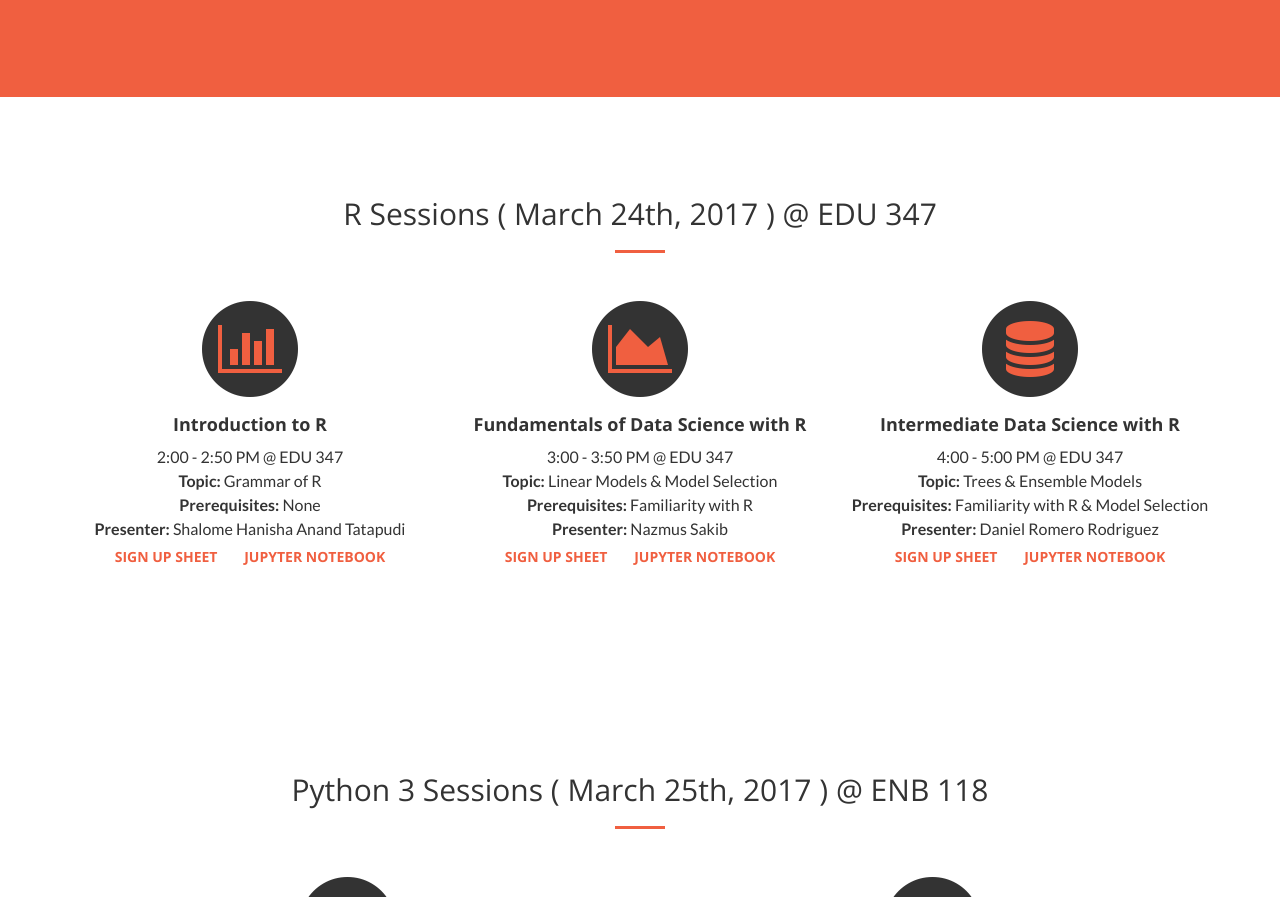
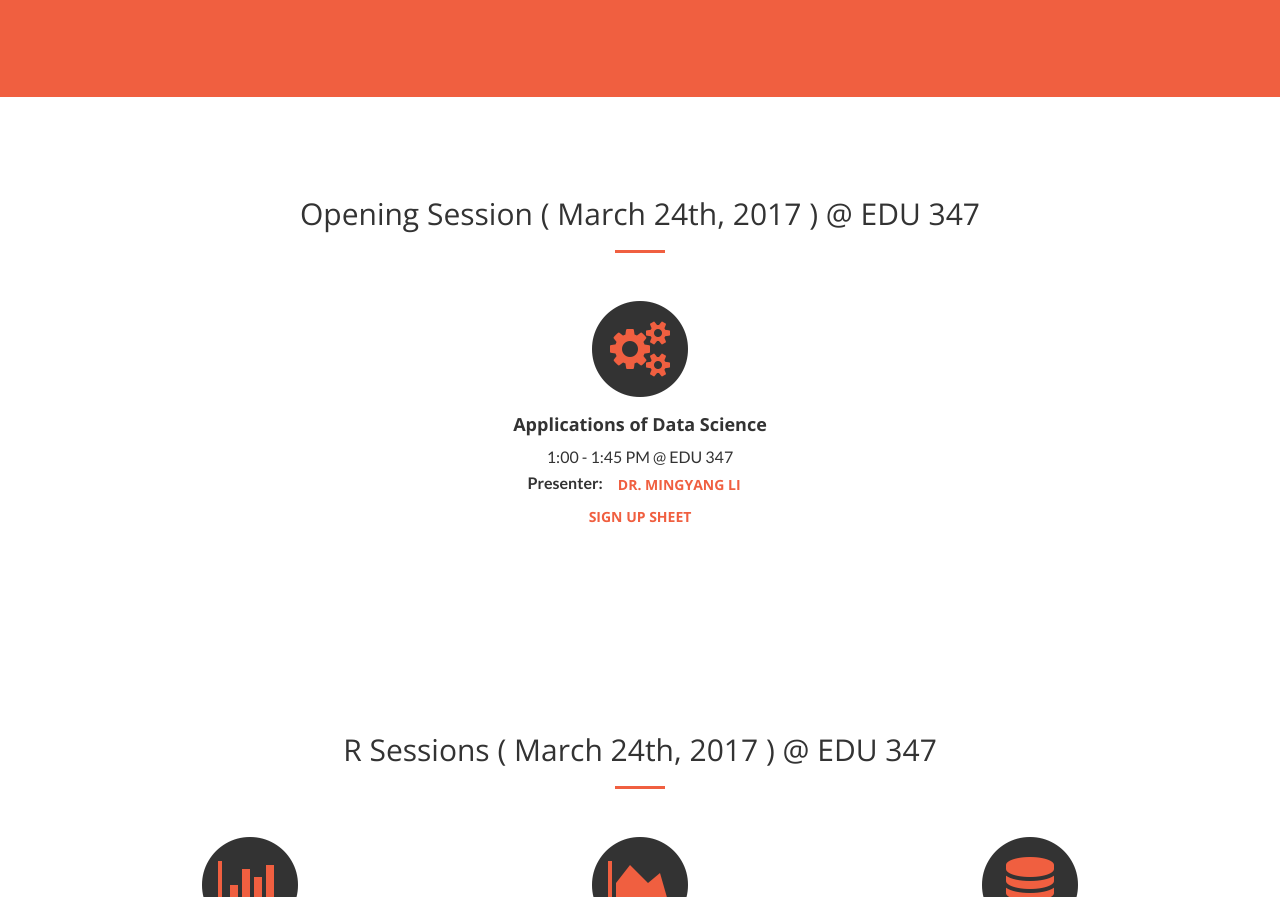
Before and after one commit to tatapudi/DataScienceBootCamp-2017, a website: page Website/index.html in a window 1280 px wide. Shown: the part 1073-1970 px from the top of the page. Drawn offline with nearby package versions, Linux system fonts and the light colour scheme.

Commit message:
Added Dr. Li's Session

```diff
--- a/Website/index.html
+++ b/Website/index.html
@@ -91,6 +91,35 @@
                 	<a href="#R" class="page-scroll btn btn-default btn-xl sr-button" style="font-size: 200%">Get Skilled!</a>
                     <hr class="light">
                     <p class="text-faded" style="font-family: Lato; font-size: 175%; color: white">Learn Data Science with R & Python in less than 10 Hours</p>
+                </div>
+            </div>
+        </div>
+    </section>
+
+	<section id="R">
+        <div class="container">
+            <div class="row">
+                <div class="col-lg-12 text-center">
+                    <h2 class="section-heading">Opening Session ( March 24th, 2017 ) @ EDU 347</h2>
+                    <hr class="primary">
+                </div>
+            </div>
+        </div>
+        <div class="container" style="font-family: Lato">
+            <div class="row">
+                <div class="text-center">
+                    <div class="service-box">
+                        <div class="service-item">
+                        	<span class="fa-stack fa-4x">
+                                <i class="fa fa-circle fa-stack-2x"></i>
+                                <i class= "fa fa-cogs fa-stack-1x text-primary"></i>
+                            </span>
+                            <h4><strong>Applications of Data Science</strong></h4>
+                            <p>1:00 - 1:45 PM @ EDU 347</p>
+                            <p><strong>Presenter:</strong> <a href="http://www.eng.usf.edu/~mingyangli/index.html" class="btn btn-light">Dr. Mingyang Li</a></p>
+                            <a href="http://signup.com/go/KkZE55" class="btn btn-light">Sign Up Sheet</a>
+                   		</div>
+                    </div>
                 </div>
             </div>
         </div>
```
